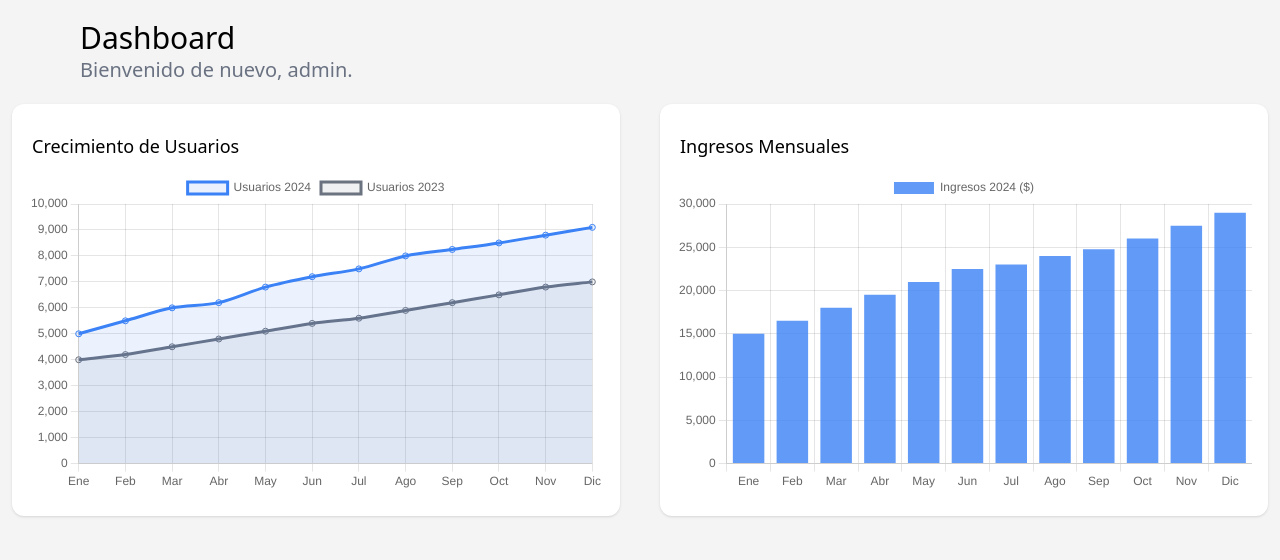
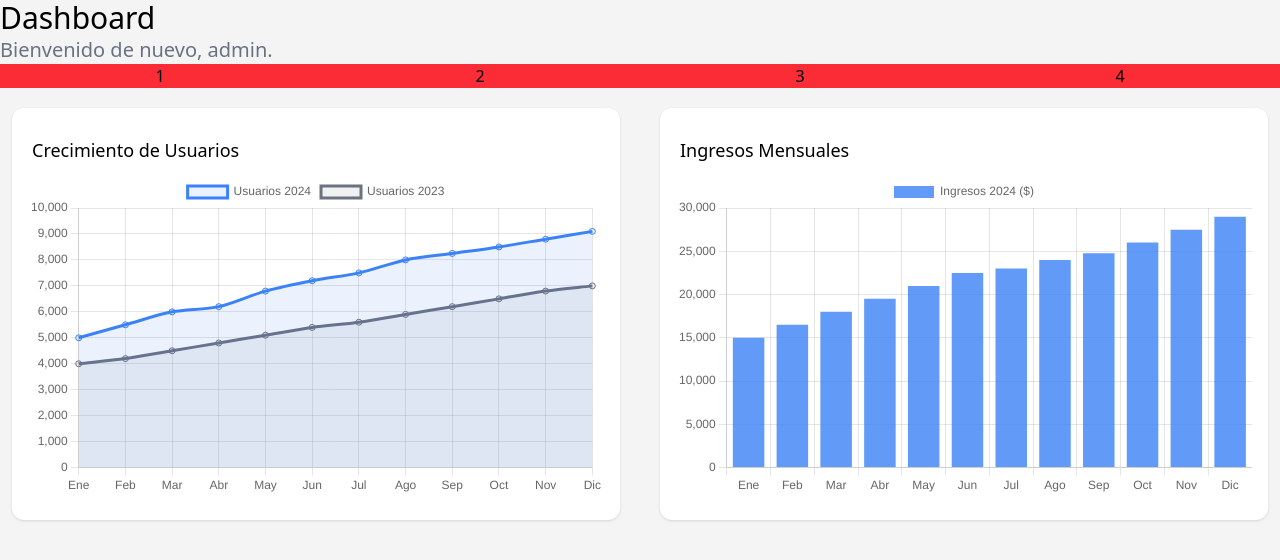
Before and after one commit to BrunoDHyb/Maquetacion-con-Tailwind, a plain HTML site: page index.html in a window 1280 px wide. Drawn offline with nearby package versions, Linux system fonts and the light colour scheme.

Commit message:
Test de cambio de flex por grid para alinieacion

```diff
--- a/index.html
+++ b/index.html
@@ -4,18 +4,30 @@
         <meta charset="UTF-8">
         <meta name="viewport" content="width=device-width, initial-scale=1">
         <title>Actividad Graficas</title>
+        <!-- CND de tailwindcss -->
         <script src="https://unpkg.com/@tailwindcss/browser@4"></script>
         <!-- CDN de las graficas -->
         <script src="https://cdn.jsdelivr.net/npm/chart.js"></script>
     </head>
     <body class="bg-zinc-100">
 
-        <div class="mt-5 ml-20">
+        <div class="grid grid-cols-2">
+            <!-- Titulo, Dashboard y bienvenida -->
+            <div>
                 <h1 class="text-3xl">Dashboard</h1>
                 <h2 class="text-xl text-gray-500">Bienvenido de nuevo, admin.</h2>
             </div>
 
-        <div class="flex justify-center text-lg">
+            <!-- Usuarios totales, Ingresos, Sesiones activas y Tasa de Conversion -->
+            <div class="flex col-span-2 justify-around bg-red-500">
+                <div>1</div>
+                <div>2</div>
+                <div>3</div>
+                <div>4</div>
+            </div>
+
+            <!-- Div que almacena las 2 graficas -->
+            <div class="flex justify-center text-lg col-span-2">
                 <!-- Gráfica de línea -->
                 <div class="bg-white m-5 px-2 py-4 shadow-sm rounded-xl">
                     <h2 class="m-3">Crecimiento de Usuarios</h2>
@@ -28,6 +40,7 @@
                     <h2 class="m-3">Ingresos Mensuales</h2>
                     <div class="m-2 w-full max-w-xl h-80">
                         <canvas id="barChart"></canvas>
+                    </div>
                 </div>
             </div>
         </div>
```
Lines whose indentation alone changed are shown as unchanged.
